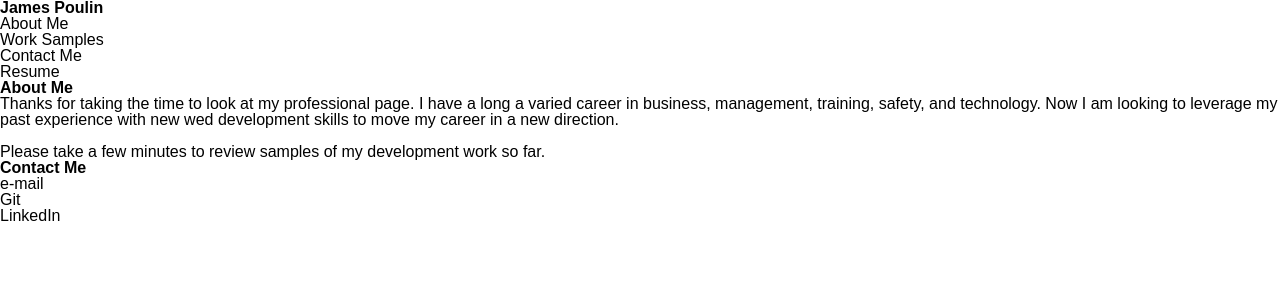
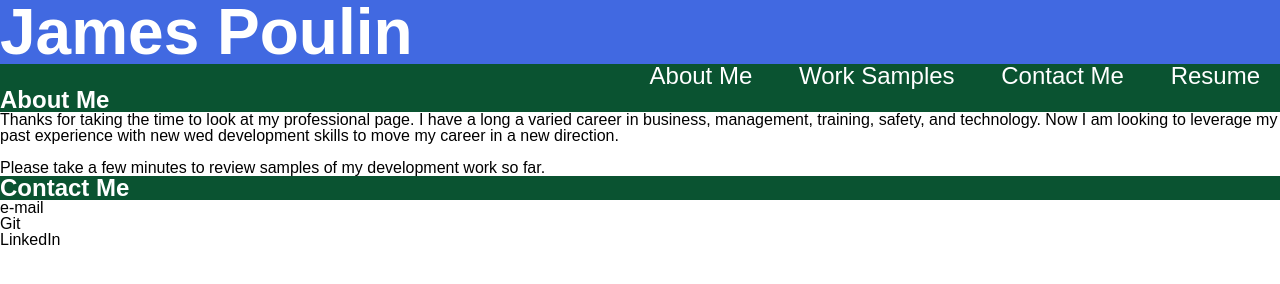
Before and after one commit to jpoulin587/jpoulin-portfolio-html, a plain HTML site: page index.html in a window 1280 px wide. Drawn offline with Linux system fonts and the light colour scheme; files that its build step writes are made by us from their sources.

Commit message:
nav bar was added

```diff
--- a/assets/CSS/reset.css
+++ b/assets/CSS/reset.css
@@ -1,3 +1,4 @@
+
 * {
     margin: 0;
     padding: 0;
--- a/assets/CSS/style.css
+++ b/assets/CSS/style.css
@@ -0,0 +1,50 @@
+* {
+    box-sizing: border-box;
+    font-family: Arial, Helvetica, sans-serif;
+    margin: 0;
+  }
+
+  h1 {
+    display: block;
+    color: white;
+    text-align: left;
+    font-size: 4rem;
+    background-color: royalblue;
+
+  }
+
+  .nav-bar {
+    display: block;
+    box-sizing: border-box;
+    justify-content: flex-end;
+    color: white;
+    text-align: right;
+    font-size: 1.5rem;
+    background-color: rgb(10, 83, 49);
+
+  }
+
+.nav-bar a {
+  margin-top: -20px;
+  padding: 10px 20px ;
+  text-decoration:none;
+  color: white;
+  text-align: center;
+
+}
+
+h2 {
+    display: block;
+    box-sizing: border-box;
+
+    color: white;
+    text-align: left;
+    font-size: 1.5rem;
+    background-color: rgb(10, 83, 49);
+
+}
+
+.about-me {
+    display: block;
+    box-sizing: border-box;
+}
--- a/index.html
+++ b/index.html
@@ -4,20 +4,20 @@
     <meta charset="UTF-8">
     <meta http-equiv="X-UA-Compatible" content="IE=edge">
     <meta name="viewport" content="width=device-width, initial-scale=1.0">
-    <link rel="stylesheet" href=".assets/css/reset.css">
-    <link rel="stylesheet" href=".assets/css/style.css">
+    <link rel="stylesheet" href="./assets/css/reset.css" />
+    <link rel="stylesheet" type="text/css" href="./assets/css/style.css" />
     <title>James Poulin - Welcome</title>
 </head>
 <body>
     <nav>
         <h1>James Poulin</h1>
 
-        <ul>
-            <li>About Me</li>
-            <li>Work Samples</li>
-            <li>Contact Me</li>
-            <li>Resume</li>
-        </ul>
+        <div class="nav-bar">
+            <a href="#">About Me</a>
+            <a href="#">Work Samples</a>
+            <a href="#">Contact Me</a>
+            <a href="#">Resume</a>
+        </div>
     </nav>
 
 <aside>
```
